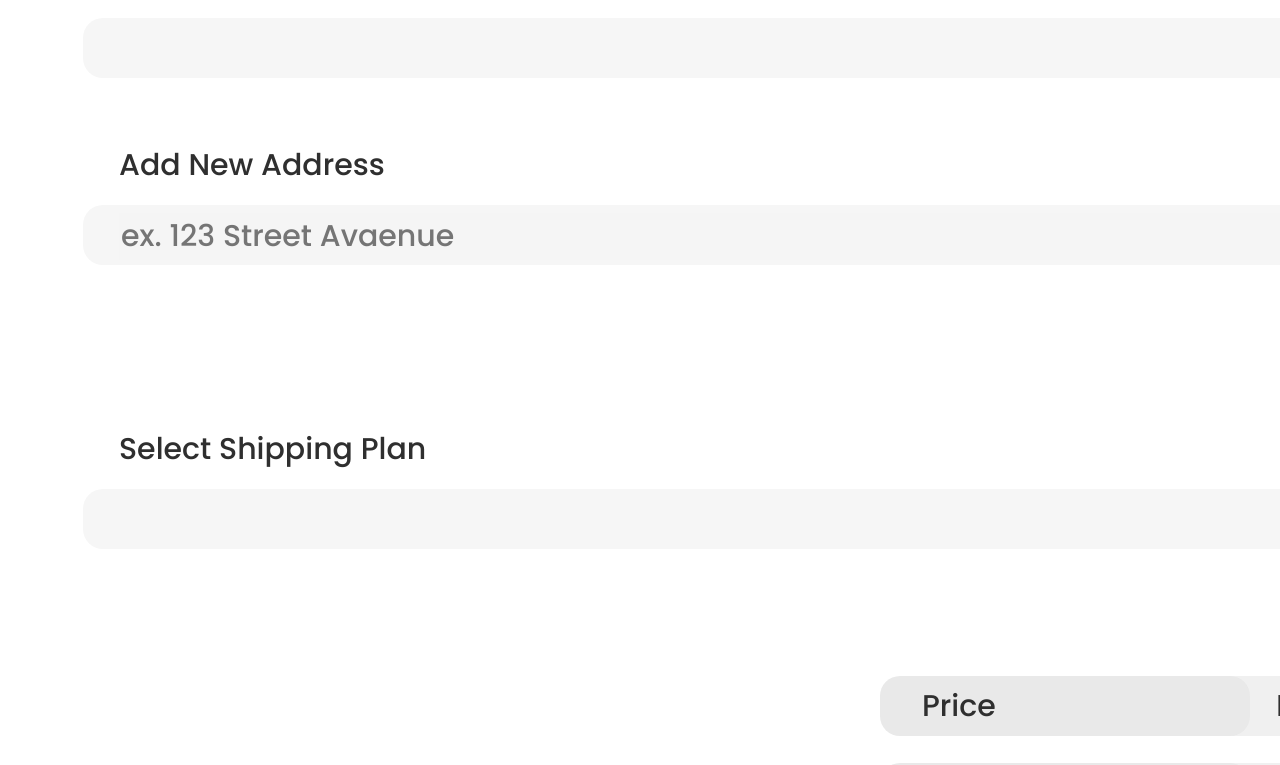
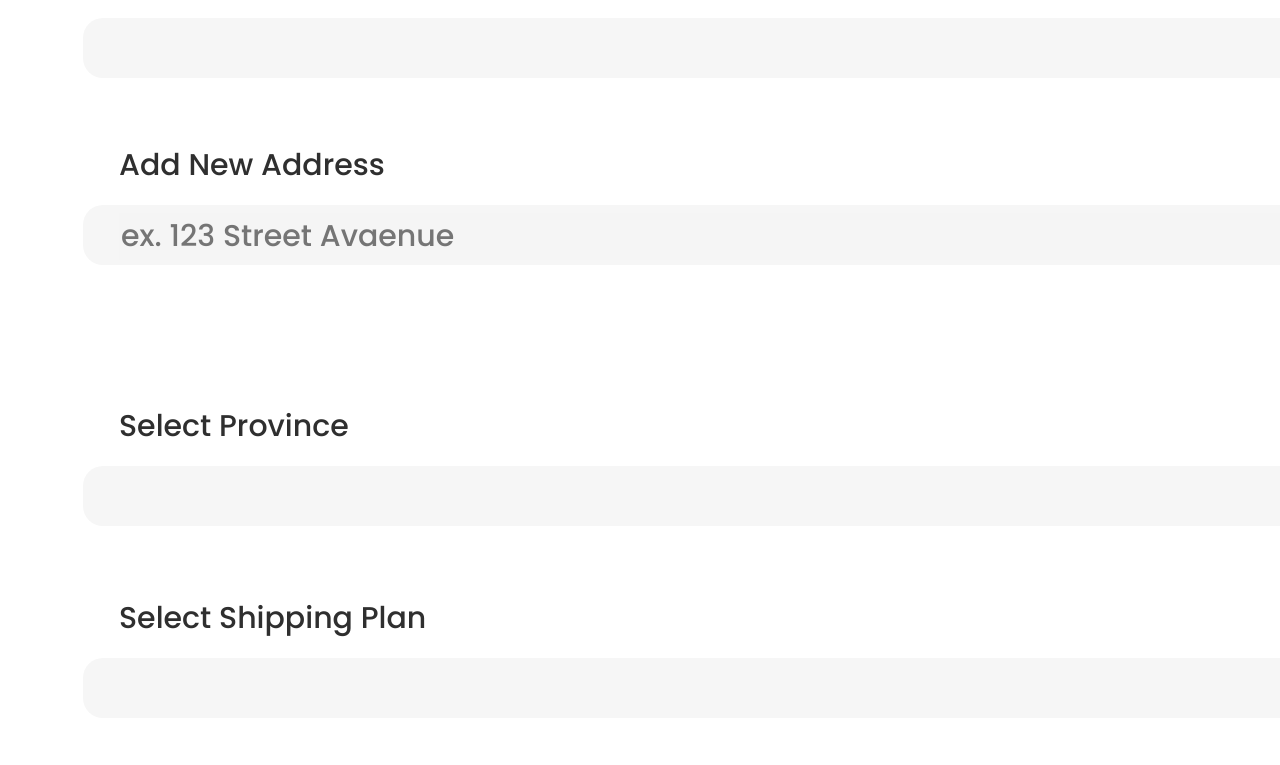
Before and after one commit to zha-yah/gazzkun-b, a React (Create React App) app: page /checkout in a window 1280 px wide. Shown: the part 300-1065 px from the top of the page. Built offline with nearby package versions, Linux system fonts and the light colour scheme; the HTML template or start-up script is replaced by a standard one.

Commit message:
Added Select Province dropdown

```diff
--- a/src/pages/CheckoutPage/CheckoutPage.css
+++ b/src/pages/CheckoutPage/CheckoutPage.css
@@ -21,7 +21,7 @@
   width: 886px;
   height: 60px;
   left: 950px;
-  top: 1149px;
+  top: 1318px;
 
   background: #F6F6F6;
   border-radius: 20px;
@@ -32,7 +32,7 @@
   width: 400px;
   height: 60px;
   left: 950px;
-  top: 1149px;
+  top: 1318px;
 
   background: #F0F0F0;
   border-radius: 20px;
@@ -43,7 +43,7 @@
   width: 370px;
   height: 60px;
   left: 880px;
-  top: 1149px;
+  top: 1318px;
 
   background: #E9E9E9;
   border-radius: 20px;
@@ -54,7 +54,7 @@
   width: 60px;
   height: 45px;
   left: 1276px;
-  top: 1157px;
+  top: 1326px;
 
   font-family: 'Poppins';
   font-style: normal;
@@ -71,7 +71,7 @@
   width: 314px;
   height: 45px;
   left: 922px;
-  top: 1157px;
+  top: 1326px;
 
   font-family: 'Poppins';
   font-style: normal;
@@ -88,7 +88,7 @@
   width: 394px;
   height: 45px;
   left: 1376px;
-  top: 1157px;
+  top: 1326px;
 
   font-family: 'Poppins';
   font-style: normal;
@@ -105,7 +105,7 @@
   width: 886px;
   height: 60px;
   left: 950px;
-  top: 1063px;
+  top: 1232px;
 
   background: #F6F6F6;
   border-radius: 20px;
@@ -116,7 +116,7 @@
   width: 400px;
   height: 60px;
   left: 950px;
-  top: 1063px;
+  top: 1232px;
 
   background: #F0F0F0;
   border-radius: 20px;
@@ -127,7 +127,7 @@
   width: 370px;
   height: 60px;
   left: 880px;
-  top: 1063px;
+  top: 1232px;
 
   background: #E9E9E9;
   border-radius: 20px;
@@ -138,7 +138,7 @@
   width: 60px;
   height: 45px;
   left: 1276px;
-  top: 1071px;
+  top: 1240px;
 
   font-family: 'Poppins';
   font-style: normal;
@@ -155,7 +155,7 @@
   width: 218px;
   height: 45px;
   left: 922px;
-  top: 1071px;
+  top: 1240px;
 
   font-family: 'Poppins';
   font-style: normal;
@@ -172,7 +172,7 @@
   width: 394px;
   height: 45px;
   left: 1376px;
-  top: 1071px;
+  top: 1240px;
 
   font-family: 'Poppins';
   font-style: normal;
@@ -189,7 +189,7 @@
   width: 886px;
   height: 60px;
   left: 950px;
-  top: 976px;
+  top: 1145px;
 
   background: #F6F6F6;
   border-radius: 20px;
@@ -201,7 +201,7 @@
   width: 400px;
   height: 60px;
   left: 950px;
-  top: 976px;
+  top: 1145px;
 
   background: #F0F0F0;
   border-radius: 20px;
@@ -212,7 +212,7 @@
   width: 370px;
   height: 60px;
   left: 880px;
-  top: 976px;
+  top: 1145px;
 
   background: #E9E9E9;
   border-radius: 20px;
@@ -223,7 +223,7 @@
   width: 60px;
   height: 45px;
   left: 1276px;
-  top: 984px;
+  top: 1153px;
 
   font-family: 'Poppins';
   font-style: normal;
@@ -240,7 +240,7 @@
   width: 218px;
   height: 45px;
   left: 922px;
-  top: 984px;
+  top: 1153px;
 
   font-family: 'Poppins';
   font-style: normal;
@@ -257,7 +257,7 @@
   width: 394px;
   height: 45px;
   left: 1376px;
-  top: 984px;
+  top: 1153px;
 
   font-family: 'Poppins';
   font-style: normal;
@@ -274,7 +274,7 @@
   width: 389px;
   height: 60px;
   left: 1132px;
-  top: 1252px;
+  top: 1421px;
 
   background: #A7E99C;
   border-radius: 20px;
@@ -285,7 +285,7 @@
   width: 330px;
   height: 45px;
   left: 1162px;
-  top: 1260px;
+  top: 1429px;
   cursor: pointer;
 
   font-family: 'Poppins';
@@ -304,7 +304,7 @@
   width: 290px;
   height: 60px;
   left: 1546px;
-  top: 1252px;
+  top: 1421px;
 
   background: #ECECEC;
   border-radius: 20px;
@@ -315,7 +315,7 @@
   width: 263px;
   height: 45px;
   left: 1559px;
-  top: 1260px;
+  top: 1429px;
   cursor: pointer;
 
   font-family: 'Poppins';
@@ -461,7 +461,7 @@
   width: 1753px;
   height: 60px;
   left: 83px;
-  top: 789px;
+  top: 958px;
 
   background: #F6F6F6;
   border-radius: 20px;
@@ -486,7 +486,7 @@
   width: 50px;
   height: 50px;
   left: 1817px;
-  top: 794px;
+  top: 963px;
 }
 /* chk-ship-txt */
 .chk-ship-txt{
@@ -494,7 +494,7 @@
   width: 735px;
   height: 45px;
   left: 119px;
-  top: 727px;
+  top: 896px;
 
   font-family: 'Poppins';
   font-style: normal;
@@ -505,3 +505,45 @@
 
   color: #2F2F2F;
 }
+
+/* chk-sel-prov-txt */
+.chk-sel-prov-txt{
+  position: absolute;
+  width: 735px;
+  height: 45px;
+  left: 119px;
+  top: 704px;
+
+  font-family: 'Poppins';
+  font-style: normal;
+  font-weight: 500;
+  font-size: 30px;
+  line-height: 45px;
+  /* identical to box height */
+
+  color: #2F2F2F;
+}
+/* chk-sel-prov-dropdown */
+.chk-sel-prov-dropdown{
+  position: absolute;
+  width: 1753px;
+  height: 60px;
+  left: 83px;
+  top: 766px;
+
+  background: #F6F6F6;
+  border-radius: 20px;
+  border: none;
+  -moz-appearance: none;
+  -webkit-appearance: none;
+  cursor: pointer;
+
+  font-family: 'Poppins';
+  font-style: normal;
+  font-weight: 500;
+  font-size: 30px;
+  line-height: 45px;
+  text-indent: 30px;
+
+  color: #2F2F2F;
+}
--- a/src/pages/CheckoutPage/CheckoutPage.js
+++ b/src/pages/CheckoutPage/CheckoutPage.js
@@ -12,6 +12,10 @@ const CheckoutPage = () => {
   const [ValueShip, setValueShip] = React.useState('');
   const handleChangeShip = (event) => {
     setValueShip(event.target.value);
+  };
+  const [ValueProv, setValueProv] = React.useState('');
+  const handleChangeProv = (event) => {
+    setValueProv(event.target.value);
   };
   return (
     <>
@@ -31,12 +35,20 @@ const CheckoutPage = () => {
         <option value="addr3">Jl. Margasatwa No. 45</option>
       </select>
 
-      {/* Dropdown for address*/}
+      {/* Dropdown for shipment*/}
       <select value={ValueShip} onChange={handleChangeShip} className='chk-ship-dropdown'>
         <option value="shiptemp" selected hidden></option>
         <option value="30000">GoSend | Same day | Rp 30.000</option>
         <option value="10000">JNE | 2-4 days | Rp 10.000</option>
         <option value="5000">SendXYZ | 5-7 days | Rp 5.000</option>
+      </select>
+
+      {/* Dropdown for Province*/}
+      <select value={ValueProv} onChange={handleChangeProv} className='chk-sel-prov-dropdown'>
+        <option value="provtemp" selected hidden></option>
+        <option value="prov1">Yogyakarta</option>
+        <option value="prov2">Jakarta</option>
+        <option value="prov3">Banten</option>
       </select>
 
       <div className='chk-tot-price-bg-long'/>
@@ -75,6 +87,7 @@ const CheckoutPage = () => {
       <div className='chk-save-addr-bg'/>
       <div className='chk-save-addr-txt'>Save Address</div>
       <div className='chk-ship-txt'>Select Shipping Plan</div>
+      <div className='chk-sel-prov-txt'>Select Province</div>
 
       <Footer/>
     </>
```
